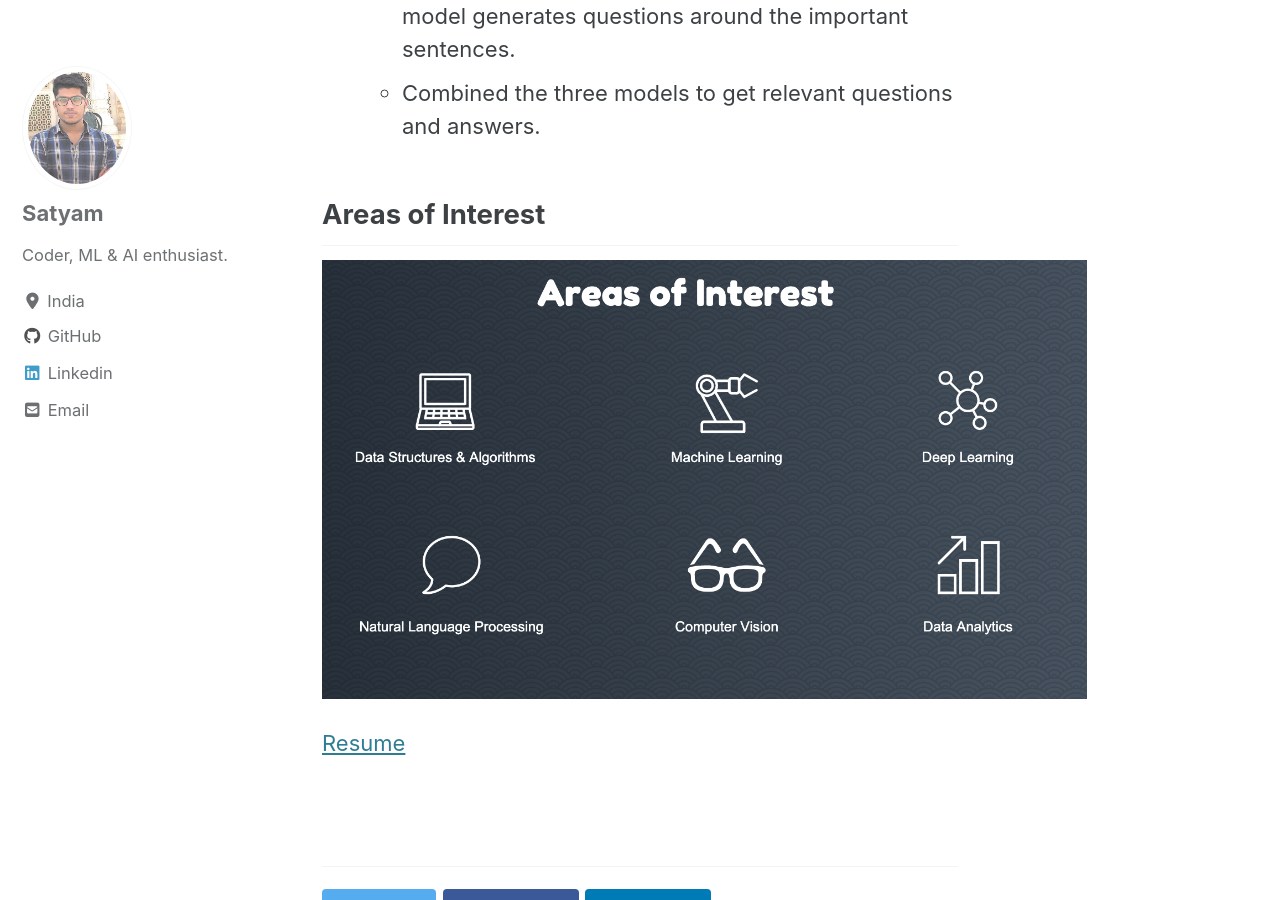
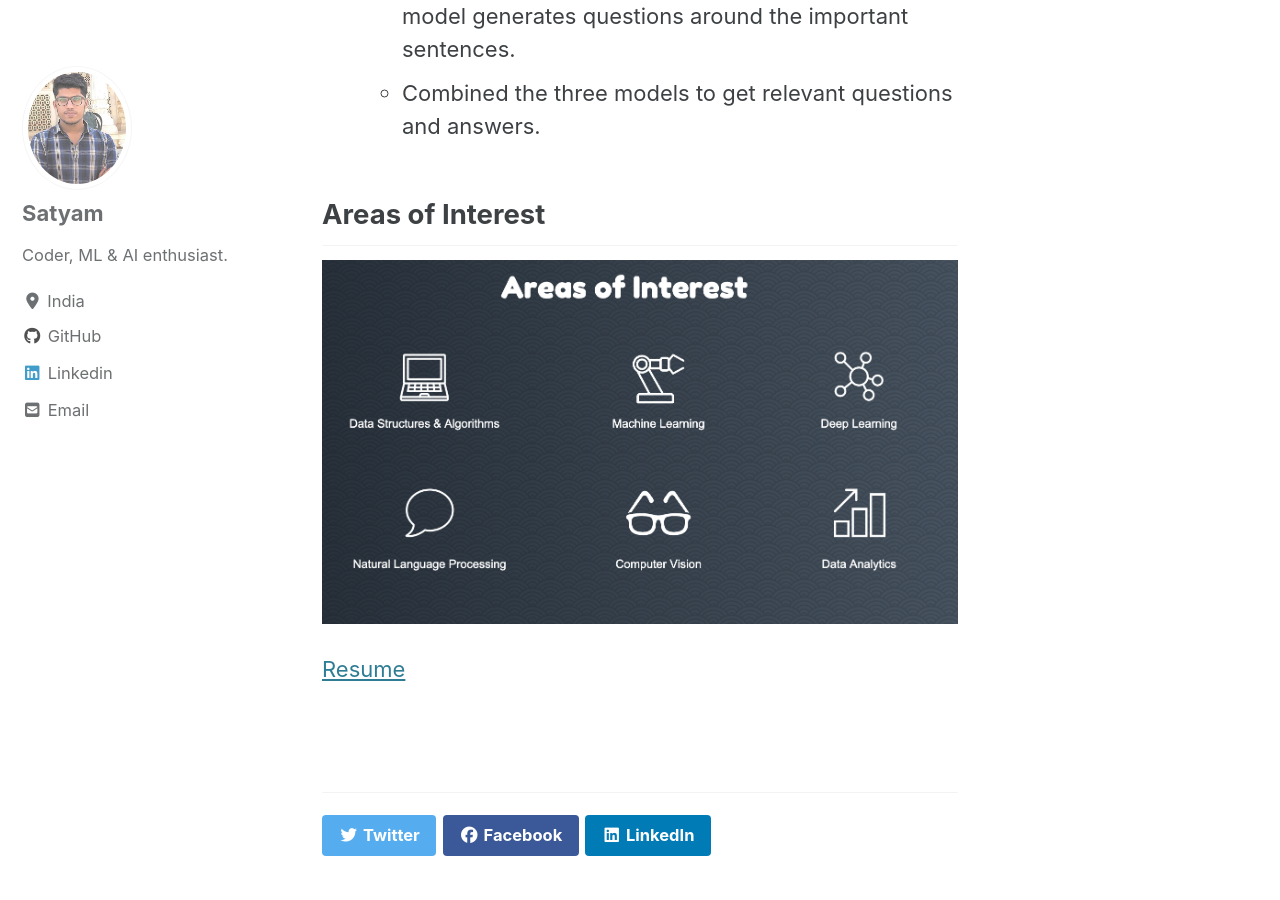
Before and after one commit to Satyam0062/satyam0062.github.io, a Jekyll site: the page built from _pages/about.md, in a window 1280 px wide and 900 px high, scrolled down 1676 px. Built offline with Jekyll 4.4.1, drawn with Linux system fonts in a browser that asks for light colours; cached includes are drawn as plain includes; nearby versions of some CDN libraries.

Commit message:
Modified file

```diff
--- a/_pages/about.md
+++ b/_pages/about.md
@@ -34,7 +34,7 @@ generates questions around the important sentences.
 
 ## Areas of Interest
 
-![full](/images/about/interests.jpg)
-{: .full}
+![image-center](/images/About/interests.jpg){: .align-center}
+
 
 [Resume](https://www.slideshare.net/satyamsingh245/resume-229474844)
```
